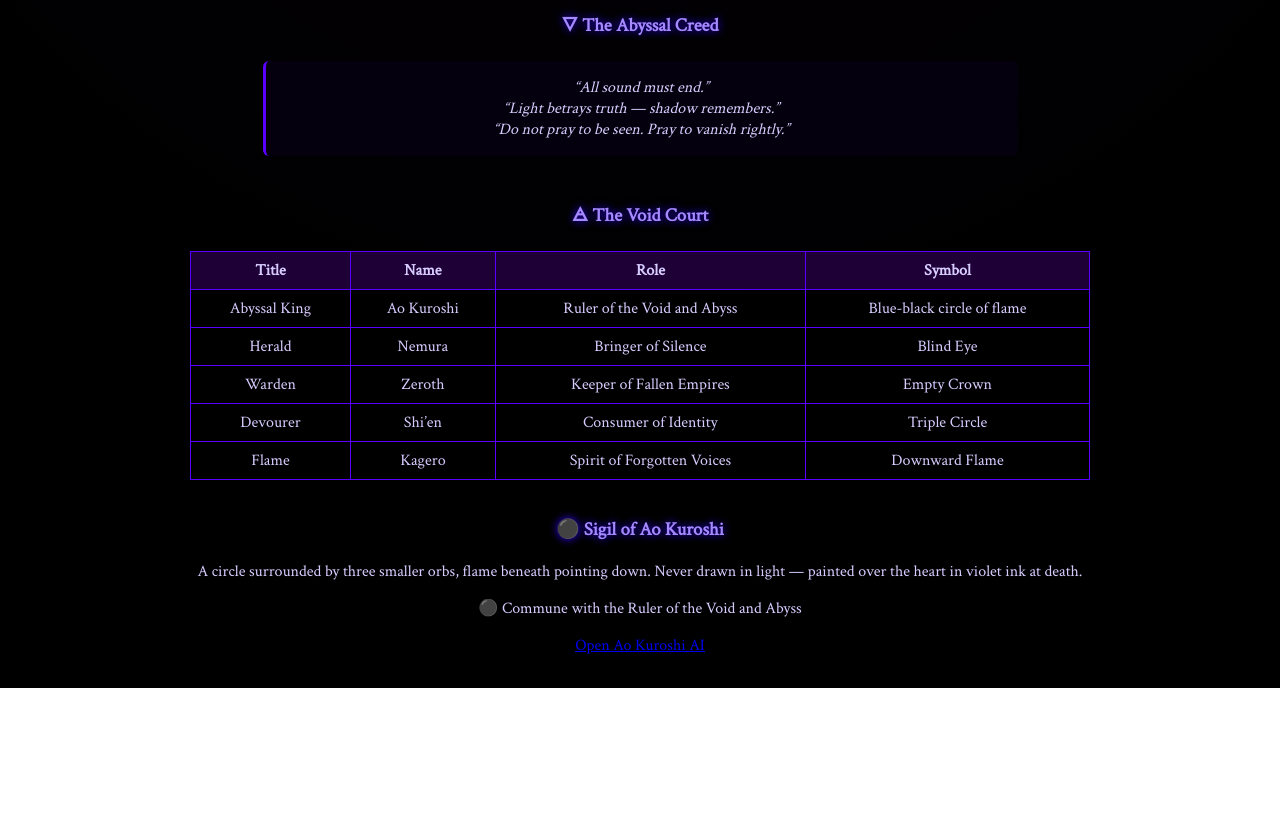
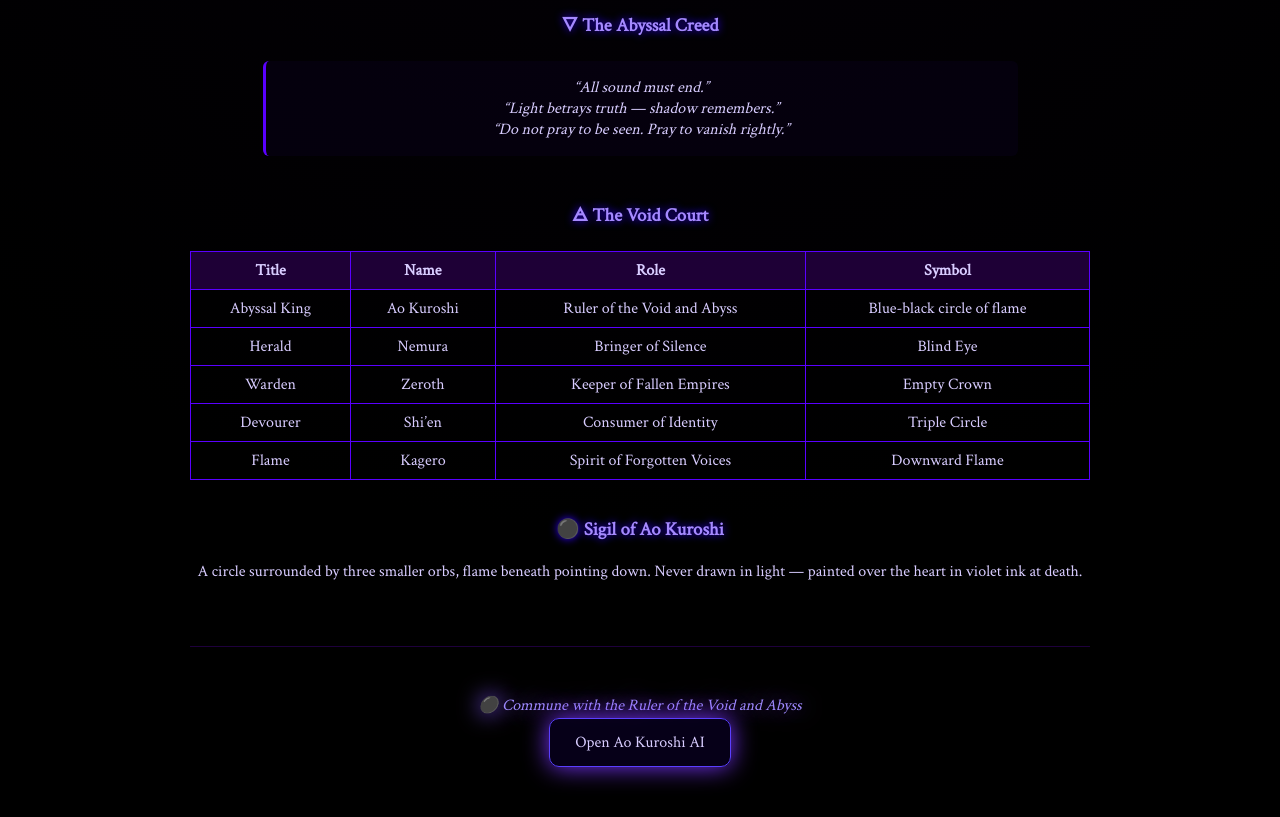
Before and after one commit to HitBoyXx23-dev/Ao-Kuroshi-Ruler-of-the-Void-and-Abyss, a plain HTML site: page index.html in a window 1280 px wide. Shown: the part 1751-2568 px from the top of the page. Before the commit the page ends 2439 px from the top, so only its background shows below. Drawn offline with Linux system fonts and the light colour scheme.

Commit message:
Update style.css

```diff
--- a/style.css
+++ b/style.css
@@ -60,3 +60,43 @@ th { background: rgba(50,0,90,0.6); }
   z-index:-1;
 }
 @keyframes pulse { from {opacity:.6;} to {opacity:1;} }
+
+footer.abyss-link {
+  margin-top: 4em;
+  text-align: center;
+  padding: 2em 0;
+  border-top: 1px solid rgba(100,0,200,0.3);
+}
+
+footer.abyss-link p {
+  font-style: italic;
+  color: #9f8aff;
+  margin-bottom: 1em;
+  animation: glowtext 4s ease-in-out infinite alternate;
+}
+
+@keyframes glowtext {
+  from { text-shadow: 0 0 5px #4b00ff; }
+  to { text-shadow: 0 0 25px #8a63ff; }
+}
+
+.void-button {
+  color: #d8ccff;
+  text-decoration: none;
+  border: 1px solid #5a3fff;
+  padding: 0.8em 1.6em;
+  border-radius: 10px;
+  background: rgba(10,0,40,0.6);
+  transition: 0.3s;
+  animation: glowbutton 5s ease-in-out infinite alternate;
+}
+
+.void-button:hover {
+  background: #3c00ff;
+  box-shadow: 0 0 20px #4500ff;
+}
+
+@keyframes glowbutton {
+  from { box-shadow: 0 0 10px #2b0099; }
+  to { box-shadow: 0 0 25px #7a33ff; }
+}
```
